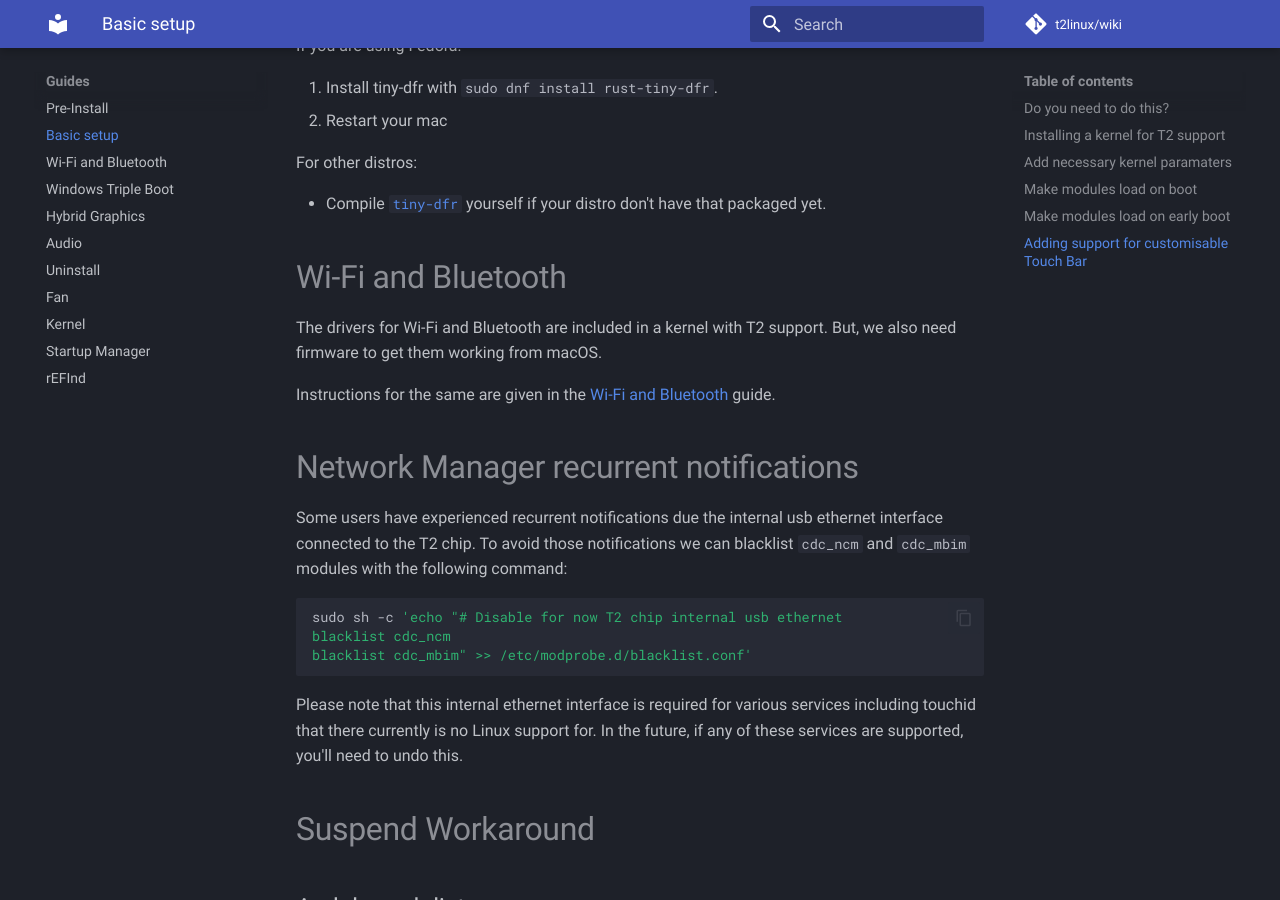
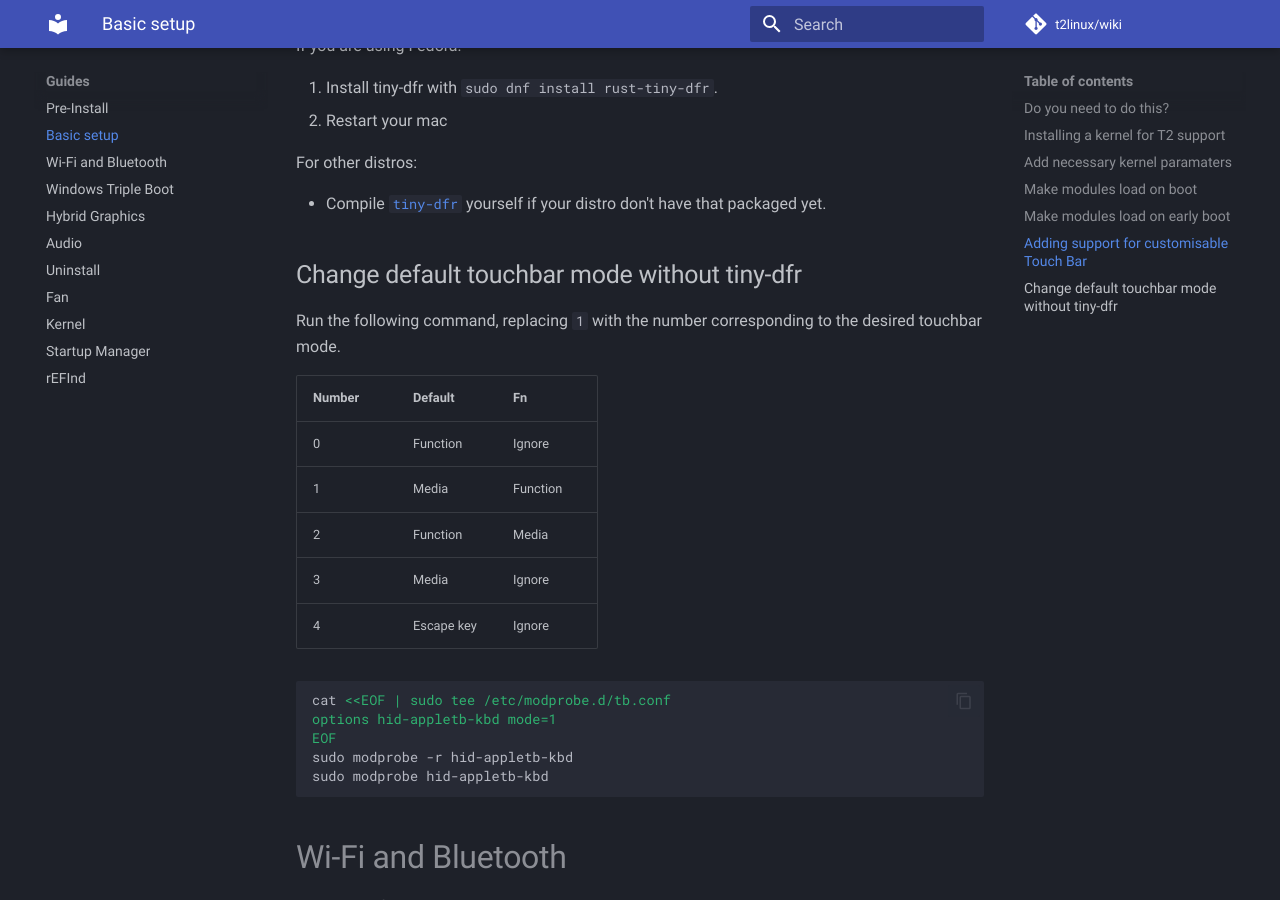
Before and after one commit to t2linux/wiki, an MkDocs documentation site: the page built from docs/guides/postinstall.md, in a window 1280 px wide and 900 px high, scrolled down 3472 px. Built offline with MkDocs 1.6.1 and Material for MkDocs 9.7.7, drawn with Linux system fonts in a browser that asks for light colours; comment, search, counter and statistics services are not loaded.

Commit message:
Add instructions to change the touchbar mode

````diff
--- a/docs/guides/postinstall.md
+++ b/docs/guides/postinstall.md
@@ -123,6 +123,26 @@ If you are using Fedora:
 For other distros:
 
 - Compile [`tiny-dfr`](https://github.com/kekrby/tiny-dfr) yourself if your distro don't have that packaged yet.
+
+## Change default touchbar mode without tiny-dfr
+
+Run the following command, replacing `1` with the number corresponding to the desired touchbar mode.
+
+|Number|Default   |Fn      |
+|------|----------|--------|
+|0     |Function  |Ignore  |
+|1     |Media     |Function|
+|2     |Function  |Media   |
+|3     |Media     |Ignore  |
+|4     |Escape key|Ignore  |
+
+```bash
+cat <<EOF | sudo tee /etc/modprobe.d/tb.conf
+options hid-appletb-kbd mode=1
+EOF
+sudo modprobe -r hid-appletb-kbd
+sudo modprobe hid-appletb-kbd
+```
 
 # Wi-Fi and Bluetooth
 
````
